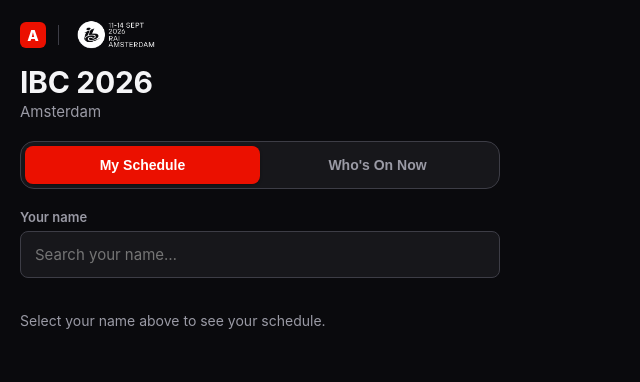
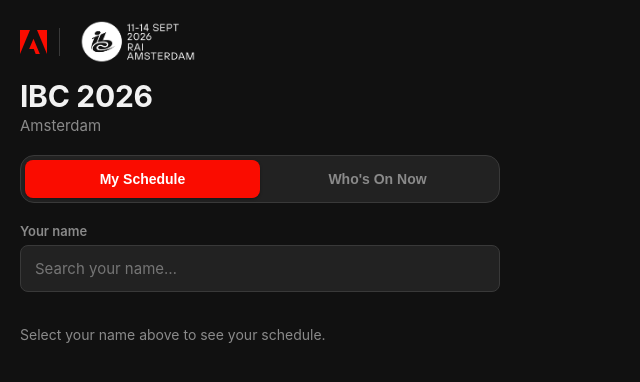
Before and after one commit to AEMXSC/staff-scheduler, a website with bundled scripts: page public/index.html in a window 1280 px wide. Shown: the whole page, without its empty margins (0-640 px from the left). Built offline with nearby package versions, Linux system fonts and the light colour scheme.

Commit message:
Use Adobe's real logo and exact Spectrum 2 token values, size branding up
The header logo was a fabricated red square with a placeholder "A" I made
up, not an actual Adobe asset -- replaced with Adobe's real corner-mark
icon, extracted from adobe/react-spectrum's own Storybook logo (their
official open-source repo). Note: that source SVG is actually a
"React Spectrum" wordmark lockup, not a plain Adobe logo, so only the
icon-mark sub-path is used, re-rooted to its own viewBox.

Also swapped the hand-approximated gray/red palette for the real dark-mode
values from adobe/spectrum-design-data (packages/tokens/src/color-palette.json),
and Adobe's actual brand red (#fa0c00, same file as the logo) instead of
my guessed hex. Both header logos sized up per feedback.

```diff
--- a/public/css/app.css
+++ b/public/css/app.css
@@ -1,22 +1,25 @@
 :root {
-  /* Spectrum 2-inspired neutrals: higher contrast than a typical dark UI,
-     layered surfaces instead of flat panels-on-background. */
-  --gray-50: #0a0a0d;
-  --gray-100: #17171b;
-  --gray-200: #212126;
-  --gray-300: #2c2c33;
-  --gray-400: #3d3d46;
-  --gray-600: #9a9aa5;
-  --gray-900: #f5f5f7;
+  /* Real Spectrum 2 dark-mode gray scale, pulled directly from
+     adobe/spectrum-design-data (packages/tokens/src/color-palette.json,
+     "dark" set) -- not approximated. */
+  --gray-50: rgb(17, 17, 17);
+  --gray-75: rgb(34, 34, 34);
+  --gray-100: rgb(44, 44, 44);
+  --gray-200: rgb(50, 50, 50);
+  --gray-300: rgb(57, 57, 57);
+  --gray-600: rgb(138, 138, 138);
+  --gray-900: rgb(242, 242, 242);
 
   --bg: var(--gray-50);
-  --surface: var(--gray-100);
-  --surface-2: var(--gray-200);
-  --border: var(--gray-400);
+  --surface: var(--gray-75);
+  --surface-2: var(--gray-100);
+  --border: var(--gray-300);
   --text: var(--gray-900);
   --text-dim: var(--gray-600);
 
-  --accent: #eb1000;
+  /* Adobe's actual brand red, from the same corner-mark logo used in the
+     header (adobe/react-spectrum's .storybook/logo-dark.svg). */
+  --accent: #fa0c00;
   --accent-ink: #ffffff;
   --floater: #e58b1e;
 
@@ -64,26 +67,14 @@ body {
   gap: 12px;
   margin-bottom: 14px;
 }
-.brand-adobe {
-  display: inline-flex;
-  align-items: center;
-  justify-content: center;
-  width: 26px;
-  height: 26px;
-  border-radius: 6px;
-  background: var(--accent);
-  color: var(--accent-ink);
-  font-weight: 800;
-  font-size: 15px;
-  flex-shrink: 0;
-}
+.brand-adobe-logo { height: 24px; width: auto; display: block; flex-shrink: 0; }
 .brand-divider {
   width: 1px;
-  height: 20px;
+  height: 28px;
   background: var(--border);
   flex-shrink: 0;
 }
-.brand-ibc-logo { height: 30px; width: auto; display: block; }
+.brand-ibc-logo { height: 44px; width: auto; display: block; }
 
 .app-header h1 {
   margin: 0 0 2px;
--- a/public/js/app.js
+++ b/public/js/app.js
@@ -30,7 +30,7 @@ async function main() {
   root.innerHTML = `
     <header class="app-header">
       <div class="brand-row">
-        <span class="brand-adobe" aria-hidden="true">A</span>
+        <img class="brand-adobe-logo" src="/images/adobe-logo.svg" alt="Adobe">
         <span class="brand-divider" aria-hidden="true"></span>
         <img class="brand-ibc-logo" src="/images/ibc-logo-white.png" alt="IBC">
       </div>
```
Also changed, not shown: public/images/adobe-logo.svg (added).
